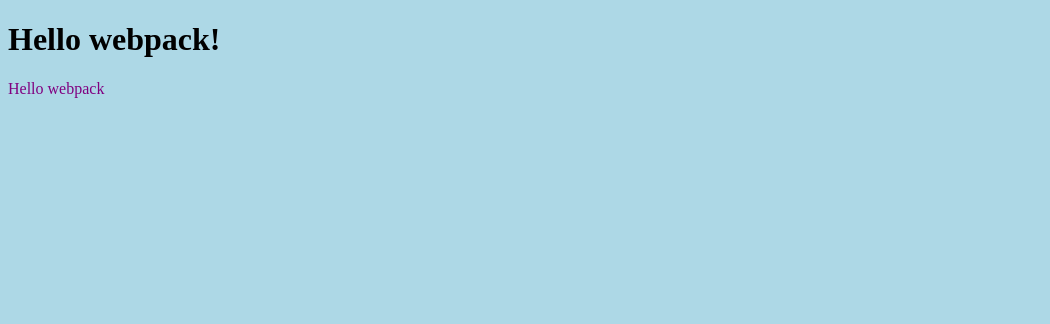
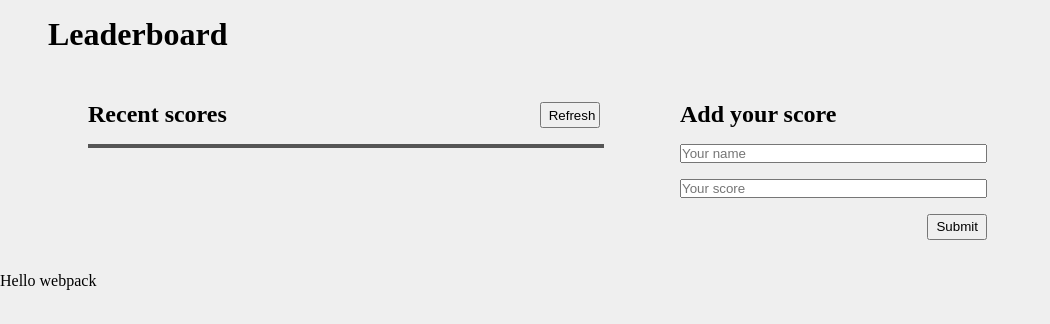
Before and after one commit to karlavdelgadof/Leaderboard-pj, a website built with webpack: page src/index.html in a window 1280 px wide. Shown: the whole page, without its empty margins (0-1050 px from the left). Built offline with nearby package versions, Linux system fonts and the light colour scheme.

Commit message:
Add basic structure and styling

```diff
--- a/src/index.html
+++ b/src/index.html
@@ -1,11 +1,30 @@
 <!DOCTYPE html>
 <html lang="en">
-<head>
-    <meta charset="UTF-8">
-    <meta name="viewport" content="width=device-width, initial-scale=1.0">
-    <title>Wbpack Exercise</title>
-</head>
-<body>
-    <h1>Hello webpack!</h1>
-</body>
+  <head>
+    <meta charset="UTF-8" />
+    <meta name="viewport" content="width=device-width, initial-scale=1.0" />
+    <title>Leaderboard App</title>
+  </head>
+  <body>
+    <header>
+      <h1>Leaderboard</h1>
+    </header>
+    <div id="sections-container">
+      <section id="list">
+        <div id="header-container">
+          <h2>Recent scores</h2>
+          <button id="refresh" class="button" type="button">Refresh</button>
+        </div>
+        <div id="scores-list"></div>
+      </section>
+      <section id="add">
+        <form id="add-form">
+          <h2>Add your score</h2>
+          <input id="name" placeholder="Your name" type="text" maxlength="30" required/>
+          <input id="score" placeholder="Your score" type="number" required/>
+          <button id="submit" class="button">Submit</button>
+        </form>
+      </section>
+    </div>
+  </body>
 </html>
--- a/src/style.css
+++ b/src/style.css
@@ -1,7 +1,80 @@
-body {
-  background-color: lightblue;
+* {
+  text-decoration: none;
+  margin: 0;
+  padding: 0;
 }
 
-.hello {
-  color: purple;
+body {
+  background-color: #eeee;
+  display: flex;
+  flex-direction: column;
+  gap: 2rem;
 }
+
+header {
+  padding: 1rem 3rem;
+}
+
+#sections-container {
+  display: flex;
+  justify-content: center;
+  gap: 5rem;
+}
+
+#header-container {
+  display: flex;
+  justify-content: space-between;
+  align-items: center;
+}
+
+#header-container h2 {
+  margin: 0;
+}
+
+#list,
+#add {
+  width: 40%;
+}
+
+#list {
+  display: flex;
+  flex-direction: column;
+  gap: 1rem;
+}
+
+#add-form {
+  width: 60%;
+  display: flex;
+  flex-direction: column;
+  gap: 1rem;
+}
+
+#refresh {
+  display: flex;
+  align-items: center;
+}
+
+.button {
+  width: 60px;
+  cursor: pointer;
+  padding: 0.25em 0.5em;
+  align-self: end;
+}
+
+#scores-list {
+  width: 100%;
+  border: 2px solid #555;
+}
+
+.player {
+  display: flex;
+  align-items: center;
+  padding-left: 1rem;
+  background-color: #fefaf7;
+  font-size: 14px;
+  gap: 1rem;
+}
+
+#scores-list .player:nth-child(2n+2) {
+  background-color: rgb(151, 151, 151);
+}
```
